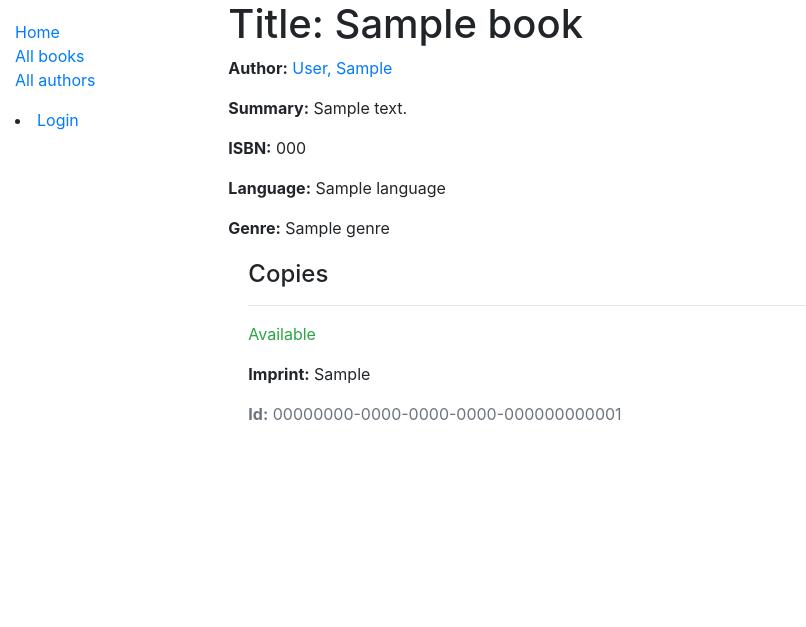
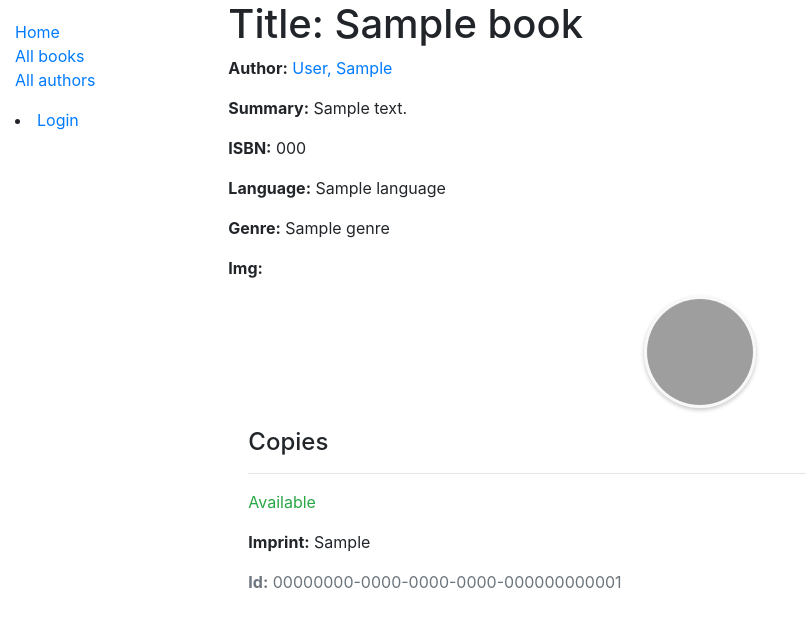
Before and after one commit to shusiner/django_tutorial_MDN, a Django app: page /catalog/book/1 in a window 1280 px wide. Shown: the top 627 px of the page, without its empty margins (0-806 px from the left). Run offline with Django 3.2, Linux system fonts and the light colour scheme; tables that the repository leaves empty hold one stand-in row (values such as "Sample post"); style sheets or scripts are compiled from the project's sources; some libraries are stand-ins or nearby versions; grey boxes are pictures that could not be loaded.

Commit message:
added file upload on book

```diff
--- a/catalog/models.py
+++ b/catalog/models.py
@@ -36,6 +36,7 @@
     # Genre class has already been defined so we can specify the object above.
     genre = models.ManyToManyField(Genre, help_text='Select a genre for this book')
     language = models.ForeignKey(Language, on_delete=models.SET_NULL, null=True, help_text='Select a language for this book')
+    document = models.FileField(upload_to='documents/', null=True)
 
     def __str__(self):
         """String for representing the Model object."""
--- /dev/null
+++ b/catalog/static/less/pf.less
@@ -0,0 +1,119 @@
+.avatar-upload {
+    position: relative;
+    max-width: 205px;
+    margin: auto;
+    .avatar-edit {
+        position: absolute;
+        z-index: 1;
+        input {
+            display: none;
+            + label {
+                display: inline-block;
+                width: 112px;
+                height: 112px;
+                margin-bottom: 0;
+                border-radius: 100%;
+                border: 1px solid transparent;
+                box-shadow: 0px 2px 4px 0px rgba(0, 0, 0, 0.12);
+                cursor: pointer;
+                font-weight: normal;
+                transition: all .2s ease-in-out;
+                &:hover {
+                    border-color: #d6d6d6;
+                }
+                &:after {
+                    color: #757575;
+                    position: absolute;
+                    top: 10px;
+                    left: 0;
+                    right: 0;
+                    text-align: center;
+                    margin: auto;
+                }
+            }
+        }
+    }
+    .avatar-preview {
+        width: 112px;
+        height: 112px;
+        position: relative;
+        border-radius: 100%;
+        border: 3px solid #F8F8F8;
+        box-shadow: 0px 2px 4px 0px rgba(0, 0, 0, 0.1);
+        > div {
+            width: 100%;
+            height: 100%;
+            border-radius: 100%;
+            background-size: cover;
+            background-repeat: no-repeat;
+            background-position: center;
+        }
+    }
+}.avatar-upload-client {
+    position: relative;
+    max-width: 205px;
+    margin: auto;
+    .avatar-edit {
+        position: absolute;
+        z-index: 1;
+        input {
+            display: none;
+            + label {
+                display: inline-block;
+                width: 40px;
+                height: 40px;
+                margin-bottom: 0;
+                border-radius: 100%;
+                border: 1px solid transparent;
+                box-shadow: 0px 2px 4px 0px rgba(0, 0, 0, 0.12);
+                cursor: pointer;
+                font-weight: normal;
+                transition: all .2s ease-in-out;
+                &:hover {
+                    border-color: #d6d6d6;
+                }
+                &:after {
+                    color: #757575;
+                    position: absolute;
+                    top: 10px;
+                    left: 0;
+                    right: 0;
+                    text-align: center;
+                    margin: auto;
+                }
+            }
+        }
+    }
+    .avatar-preview {
+        width: 40px;
+        height: 40px;
+        position: relative;
+        border-radius: 100%;
+        border: 3px solid #F8F8F8;
+        box-shadow: 0px 2px 4px 0px rgba(0, 0, 0, 0.1);
+        > div {
+            width: 100%;
+            height: 100%;
+            border-radius: 100%;
+            background-size: cover;
+            background-repeat: no-repeat;
+            background-position: center;
+        }
+    }
+    .avatar-preview2 {
+        width: 70px;
+        height: 70px;
+        position: relative;
+        border-radius: 100%;
+        border: 3px solid #F8F8F8;
+        box-shadow: 0px 2px 4px 0px rgba(0, 0, 0, 0.1);
+        > div {
+            width: 100%;
+            height: 100%;
+            border-radius: 100%;
+            background-size: cover;
+            background-repeat: no-repeat;
+            background-position: center;
+        }
+    }
+}
--- a/catalog/templates/base_generic.html
+++ b/catalog/templates/base_generic.html
@@ -6,8 +6,11 @@
   <meta name="viewport" content="width=device-width, initial-scale=1">
   <link rel="stylesheet" href="https://stackpath.bootstrapcdn.com/bootstrap/4.1.3/css/bootstrap.min.css" integrity="sha384-MCw98/SFnGE8fJT3GXwEOngsV7Zt27NXFoaoApmYm81iuXoPkFOJwJ8ERdknLPMO" crossorigin="anonymous">
   <!-- Add additional CSS in static file -->
+
   {% load static %}
   <link rel="stylesheet" href="{% static 'css/styles.css' %}">
+  {% block head %}
+  {% endblock %}
 </head>
 <body>
   <div class="container-fluid">
--- a/catalog/templates/catalog/book_detail.html
+++ b/catalog/templates/catalog/book_detail.html
@@ -1,6 +1,16 @@
 {% extends "base_generic.html" %}
 
+{% block head %}
+{% load static %}
+<link rel="stylesheet/less" type="text/css" href="{% static 'less/pf.less' %}" />
+<script src="//cdnjs.cloudflare.com/ajax/libs/less.js/3.9.0/less.min.js" ></script>
+<script
+  src="https://code.jquery.com/jquery-3.5.1.js"
+  integrity="sha256-QWo7LDvxbWT2tbbQ97B53yJnYU3WhH/C8ycbRAkjPDc="
+  crossorigin="anonymous"></script>
+{% endblock %}
 {% block content %}
+
   <h1>Title: {{ book.title }}</h1>
   {% if book.author %}
   <p><strong>Author:</strong> <a href="{% url 'author-detail' book.author.pk %}">{{ book.author }}</a></p>
@@ -11,6 +21,19 @@
   <p><strong>ISBN:</strong> {{ book.isbn }}</p>
   <p><strong>Language:</strong> {{ book.language }}</p>
   <p><strong>Genre:</strong> {{ book.genre.all|join:", " }}</p>
+  <p><strong>Img:</strong></p>
+  <div class="avatar-upload cursor-default">
+      <div class="avatar-edit">
+      <input type='file' id="imageUpload" accept=".png, .jpg, .jpeg" />
+      <label for="imageUpload"></label>
+      </div>
+      <div class="avatar-preview">
+      <div class="imagePreview" style="background-image: url(
+          {{ book.document.url }}
+          );">
+      </div>
+      </div>
+  </div>
 
   {% if perms.catalog.can_mark_returned %}
     <p><a href="{% url 'book_update' book.pk %}">Update</a> <a href="{% url 'book_delete' book.pk %}">Delete</a></p>
@@ -31,4 +54,38 @@
       <p class="text-muted"><strong>Id:</strong> {{ copy.id }}</p>
     {% endfor %}
   </div>
+
+<script>
+    function readURL(input) {
+    if (input.files && input.files[0]) {
+      var reader = new FileReader();
+      reader.onload = function(e) {
+        var result = e.target.result;
+        var url = "upload_book_photo"
+        var fileName = input.files[0].name;
+        var fd = new FormData();
+        fd.append("file", input.files[0], fileName);
+        fd.append("csrfmiddlewaretoken", '{{ csrf_token }}');
+        fd.append("bookid", '{{ book.id }}');
+        $.ajax({
+          type: "POST",
+          url: url,
+          data: fd,
+          cache: false,
+          contentType: false, // Must put to parse csrf_token via ajax
+          processData: false, // Must put to parse csrf_token via ajax
+          success: function (data) {
+          }
+        });
+        $('.imagePreview').css('background-image', 'url('+e.target.result +')');
+        $('.imagePreview').hide();
+        $('.imagePreview').fadeIn(650);
+      }
+      reader.readAsDataURL(input.files[0]);
+      }
+    }
+    $("#imageUpload").change(function() {
+        readURL(this);
+    });
+</script>
 {% endblock %}
--- a/catalog/templates/catalog/book_form.html
+++ b/catalog/templates/catalog/book_form.html
@@ -1,7 +1,7 @@
 {% extends "base_generic.html" %}
 
 {% block content %}
-  <form action="" method="post">
+  <form action="" method="post" enctype="multipart/form-data">
     {% csrf_token %}
     <table>
     {{ form.as_table }}
--- a/catalog/urls.py
+++ b/catalog/urls.py
@@ -26,4 +26,5 @@
     path('book/create/', views.BookCreate.as_view(), name='book_create'),
     path('book/<int:pk>/update/', views.BookUpdate.as_view(), name='book_update'),
     path('book/<int:pk>/delete/', views.BookDelete.as_view(), name='book_delete'),
+    path('book/upload_book_photo', views.upload_book_photo, name='upload_book_photo'),
 ]
--- a/catalog/views.py
+++ b/catalog/views.py
@@ -140,3 +140,27 @@
     permission_required = 'catalog.can_mark_returned'
     model = Book
     success_url = reverse_lazy('books')
+
+# for file upload
+from locallibrary import settings
+import os
+from django.http import JsonResponse
+
+def upload_book_photo(request):
+    data=request.FILES.get('file')
+    bookid=request.POST.get('bookid')
+
+    book=Book.objects.get(id=bookid)
+
+    # this removes the image
+    if book.document:
+        advpath = book.document.url.split(settings.MEDIA_URL)
+        os.remove(os.path.join(settings.MEDIA_ROOT,advpath[1]))
+
+    book.document=data
+    book.save()
+
+    data = {
+        'ok' : 'ok',
+    }
+    return JsonResponse(data)
--- a/locallibrary/settings.py
+++ b/locallibrary/settings.py
@@ -138,6 +138,9 @@
 
 STATIC_URL = '/static/'
 
+MEDIA_URL = '/media/'
+MEDIA_ROOT = os.path.join(BASE_DIR, 'media')
+
 # Simplified static file serving.
 # https://warehouse.python.org/project/whitenoise/
 STATICFILES_STORAGE = 'whitenoise.storage.CompressedManifestStaticFilesStorage'
--- a/locallibrary/urls.py
+++ b/locallibrary/urls.py
@@ -36,7 +36,8 @@
 from django.conf.urls.static import static
 
 urlpatterns += static(settings.STATIC_URL, document_root=settings.STATIC_ROOT)
-
+if settings.DEBUG:
+    urlpatterns += static(settings.MEDIA_URL, document_root = settings.MEDIA_ROOT)
 #Add Django site authentication urls (for login, logout, password management)
 
 urlpatterns += [
--- a/requirements.txt
+++ b/requirements.txt
@@ -1,5 +1,5 @@
 dj-database-url==0.5.0
-Django==3.0.7
+Django==3.0.9
 gunicorn==20.0.4
 psycopg2-binary==2.8.5
 whitenoise==5.1.0
```
Also changed, not shown: catalog/migrations/0005_book_document.py (added), 1 other file.
